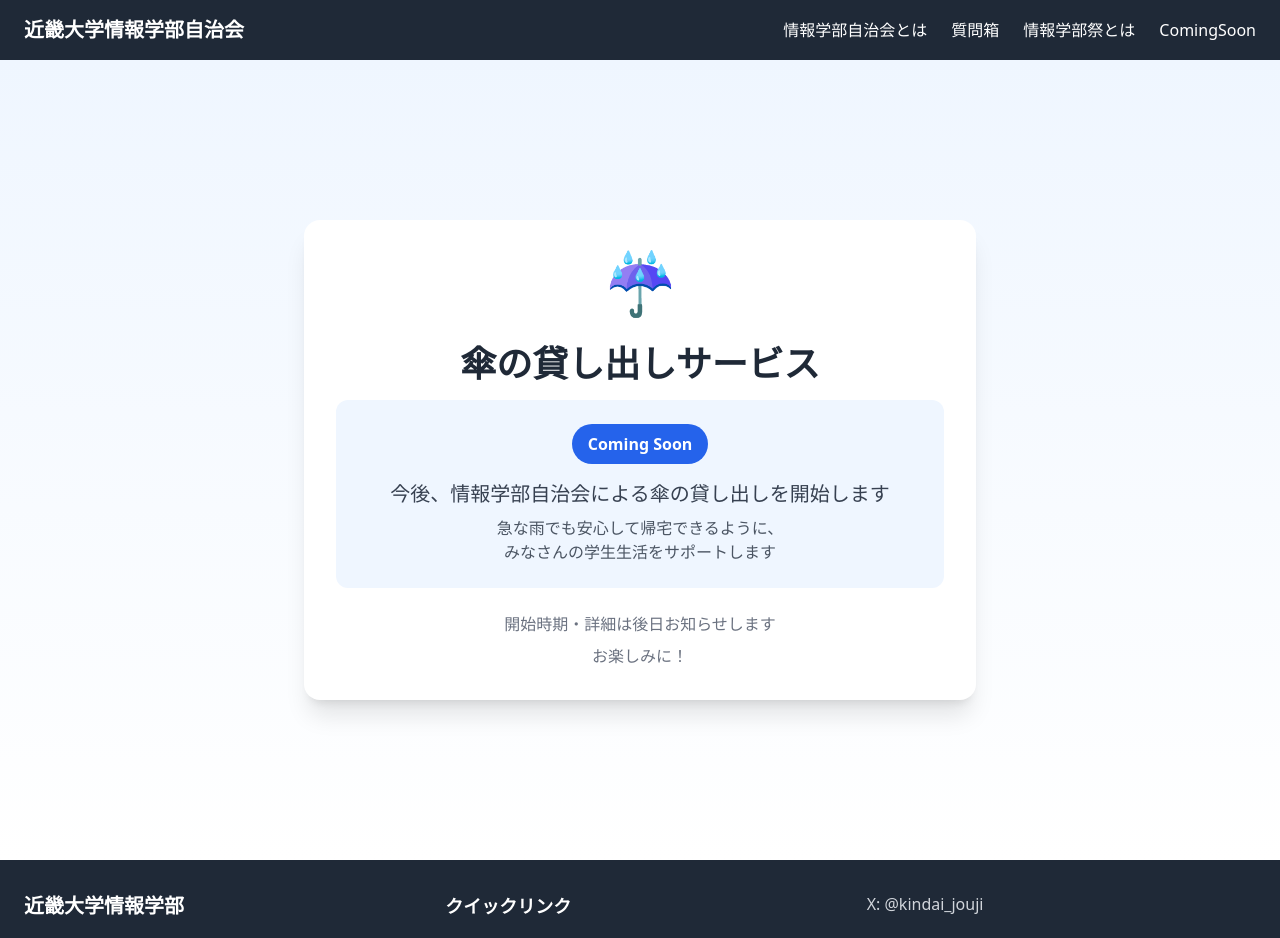
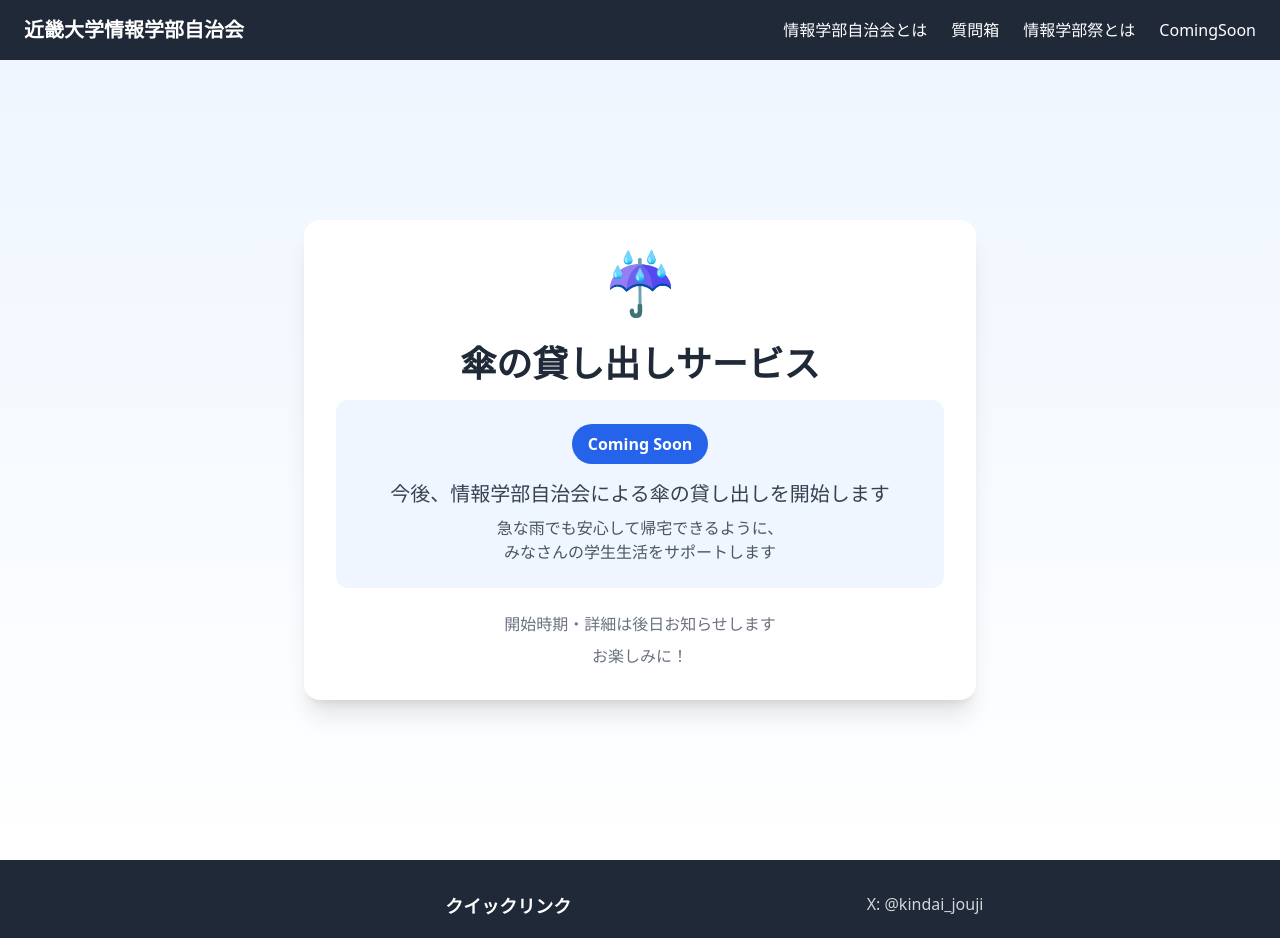
Before and after one commit to kindaijouji/jouji-website, a React (Create React App) app: page /coming-soon in a window 1280 px wide. Shown: the top 938 px of the page. Built offline with nearby package versions, Linux system fonts and the light colour scheme.

Commit message:
フッターの住所を削除

```diff
--- a/src/Footer.js
+++ b/src/Footer.js
@@ -8,11 +8,11 @@
                 <div className="grid grid-cols-1 md:grid-cols-3 gap-8">
                     {/* Organization Info */}
                     <div>
-                        <h3 className="text-xl font-bold mb-4">近畿大学情報学部</h3>
+                        {/* <h3 className="text-xl font-bold mb-4">近畿大学情報学部</h3>
                         <p className="text-gray-300 mb-2">
                             〒577-8502<br />
                             大阪府東大阪市小若江３丁目４−１
-                        </p>
+                        </p> */}
                     </div>
 
                     {/* Quick Links */}
```
